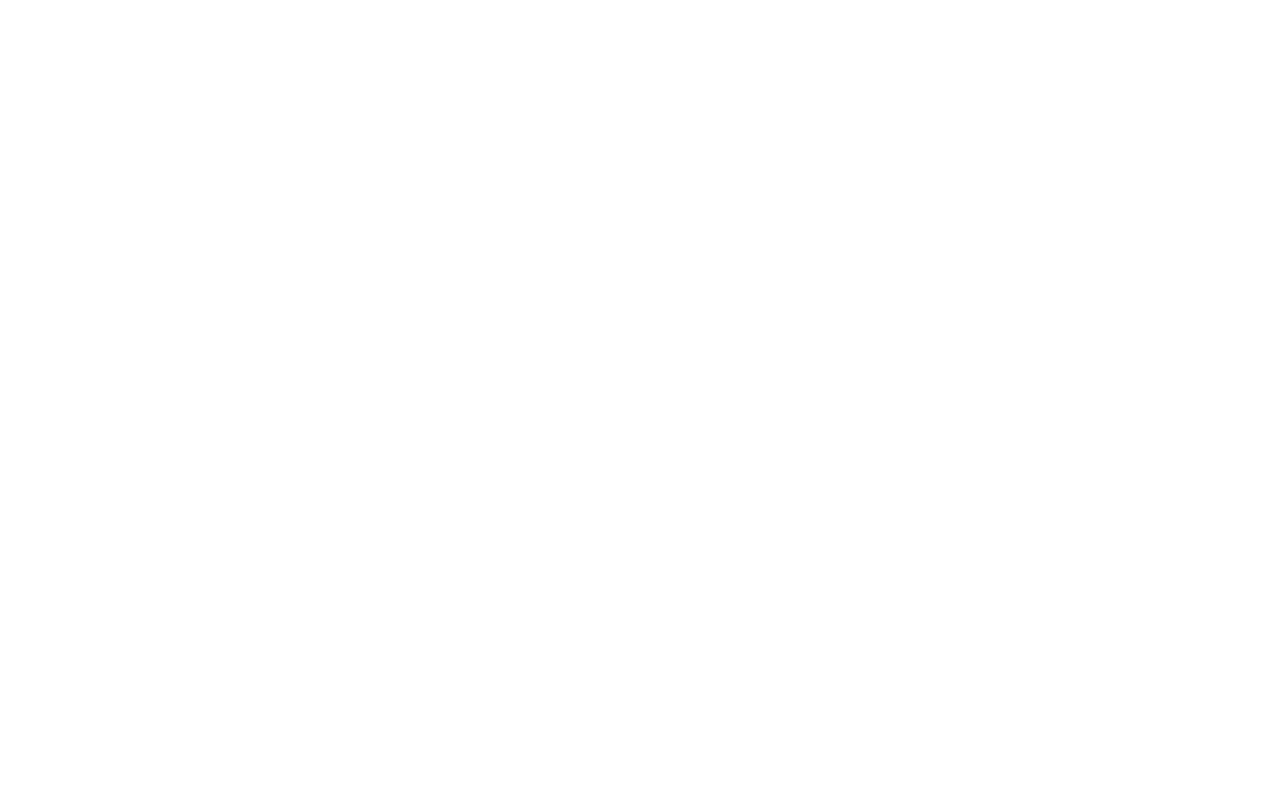
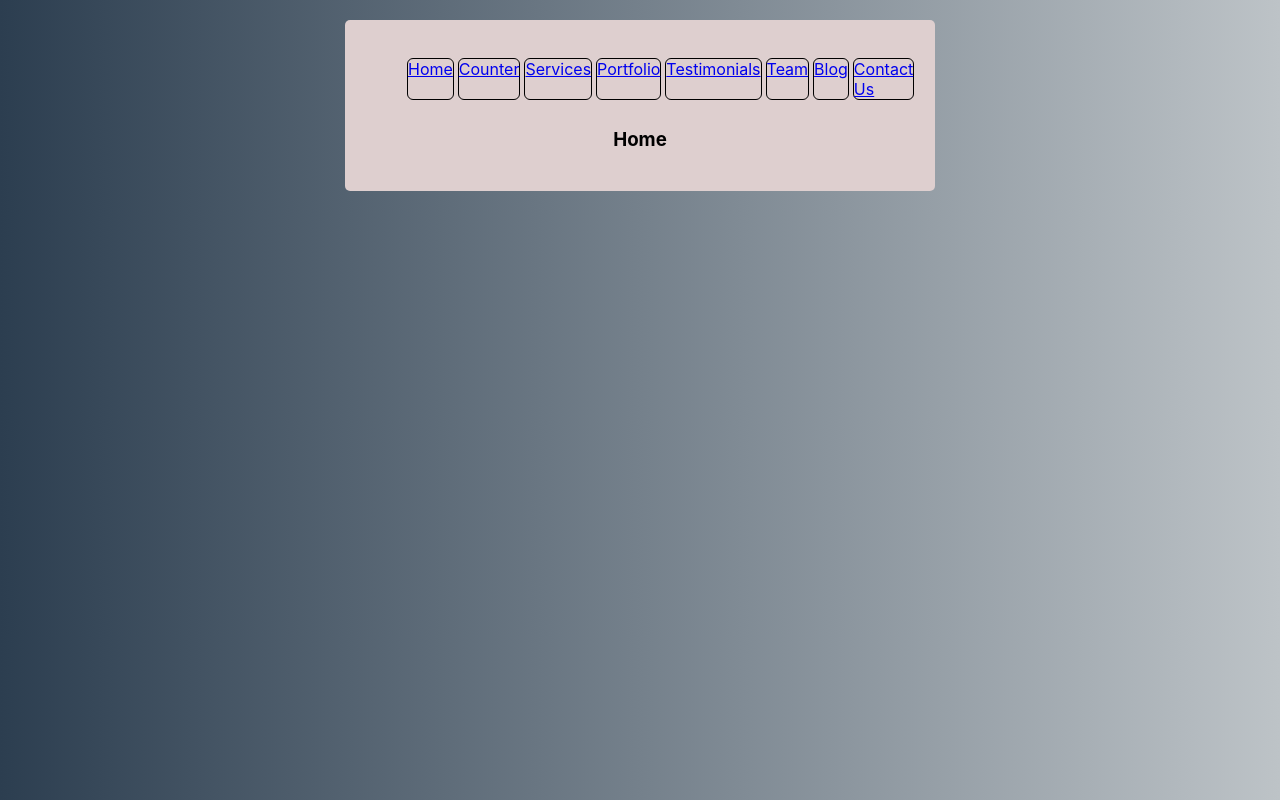
Before and after one commit to bokigolic/react-practice, a React (Create React App) app: page / in a window 1280 px wide. Before the commit this address had no page. Built offline with nearby package versions, Linux system fonts and the light colour scheme.

Commit message:
update routes

```diff
--- a/src/App.css
+++ b/src/App.css
@@ -172,3 +172,15 @@
 .footer {
   text-align: center;
 }
+
+.navbar {
+  display: flex;
+  flex-direction: row;
+}
+.navbar li{
+  border: 1px solid black;
+  border-radius: 6px;
+  margin: 2px;
+  list-style: none;
+
+}
--- a/src/App.js
+++ b/src/App.js
@@ -1,6 +1,6 @@
 import logo from './logo.svg';
 import './App.css';
-import Test from './component/Test';
+import Counter from './component/Counter';
 import NoteTaker from './component/NoteTaker';
 import Test2 from './component/Test2';
 import Note2 from './component/Note2';
@@ -9,6 +9,7 @@
 import CatFact from './component/CatFact';
 import Test4 from './component/Test4';
 import { BrowserRouter, Routes, Route } from "react-router-dom";
+import Home from './component/Home';
 
 
 function App() {
@@ -18,16 +19,17 @@
 
         <BrowserRouter>
           <Routes>
-            <Route path="/test" element={<Test />} />
+
+            <Route path="/" element={<Home />} />
+            <Route path="/counter" element={<Counter />} />
             <Route path="/notetaker" element={<NoteTaker />} />
-            {/*
-            <Route path="/" element={<Test2 />} />
-            <Route path="/" element={<Note2 />} />
-            <Route path="/" element={<RegistrationForm />} />
-            <Route path="/" element={<Test3 />} />
-            <Route path="/" element={<CatFact />} />
-            <Route path="/" element={<Test4 />} />
-            */}
+            <Route path="/test2" element={<Test2 />} />
+            <Route path="/note2" element={<Note2 />} />
+            <Route path="/registrationform" element={<RegistrationForm />} />
+            <Route path="/test3" element={<Test3 />} />
+            <Route path="/catfact" element={<CatFact />} />
+            <Route path="/test4" element={<Test4 />} />
+
           </Routes>
         </BrowserRouter>
       </>
--- a/src/component/Test.js
+++ b/src/component/Counter.js
@@ -1,6 +1,6 @@
 import { useState } from "react";
 
-const Test = (props) => {
+const Counter = (props) => {
   const [counter, setCounter] = useState(0);
 
   const handleClickPlus = () => {
@@ -26,4 +26,4 @@
     </div>
   )
 }
-export default Test;
+export default Counter;
--- /dev/null
+++ b/src/component/Home.js
@@ -0,0 +1,23 @@
+import React from 'react'
+
+const Home = () => {
+  return (
+    <div className="form">
+      <nav>
+        <ul className='navbar'>
+          <li><a href="/">Home</a></li>
+          <li><a href="/counter">Counter</a></li>
+          <li><a href="#">Services</a></li>
+          <li><a href="#">Portfolio</a></li>
+          <li><a href="#">Testimonials</a></li>
+          <li><a href="#">Team</a></li>
+          <li><a href="#">Blog</a></li>
+          <li><a href="#">Contact Us</a></li>
+        </ul>
+      </nav>
+      <h3 className='registration'>Home</h3>
+    </div>
+  )
+}
+
+export default Home
```
